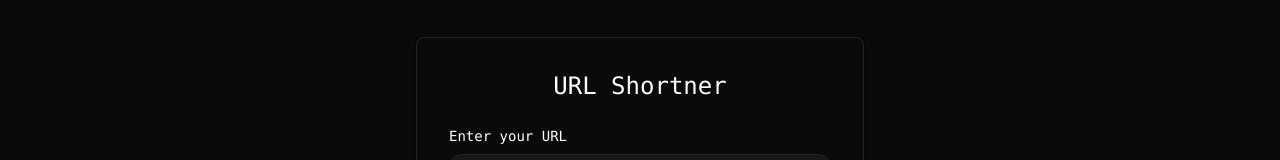
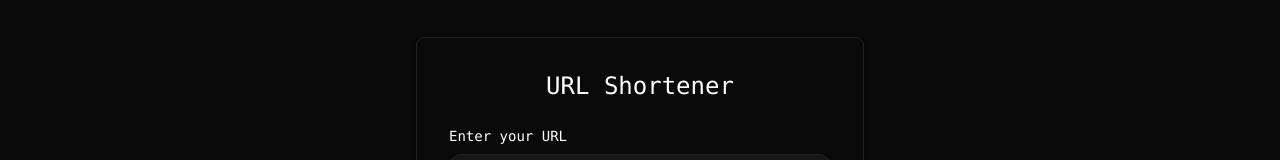
Before and after one commit to lachimolala2628/lynk, a React (Vite) app in the folder frontend/: page / in a window 1280 px wide. Shown: the part 303-463 px from the top of the page. Built offline with nearby package versions, Linux system fonts and the light colour scheme.

Commit message:
spelling fixes

```diff
--- a/frontend/src/pages/HomePage.jsx
+++ b/frontend/src/pages/HomePage.jsx
@@ -6,7 +6,7 @@ const HomePage = () => {
         <div className='min-h-screen bg-[#0A0A0A] flex flex-col items-center justify-center p-4'>
             <div className='border border-[#222323] p-8 rounded-lg shadow-md w-full max-w-md'>
                 <h1 className='text-2xl font-mono text-center mb-6 text-[#FFFFFF]'>
-                    URL Shortner
+                    URL Shortener
                 </h1>
                 <UrlForm />
             </div>
```
